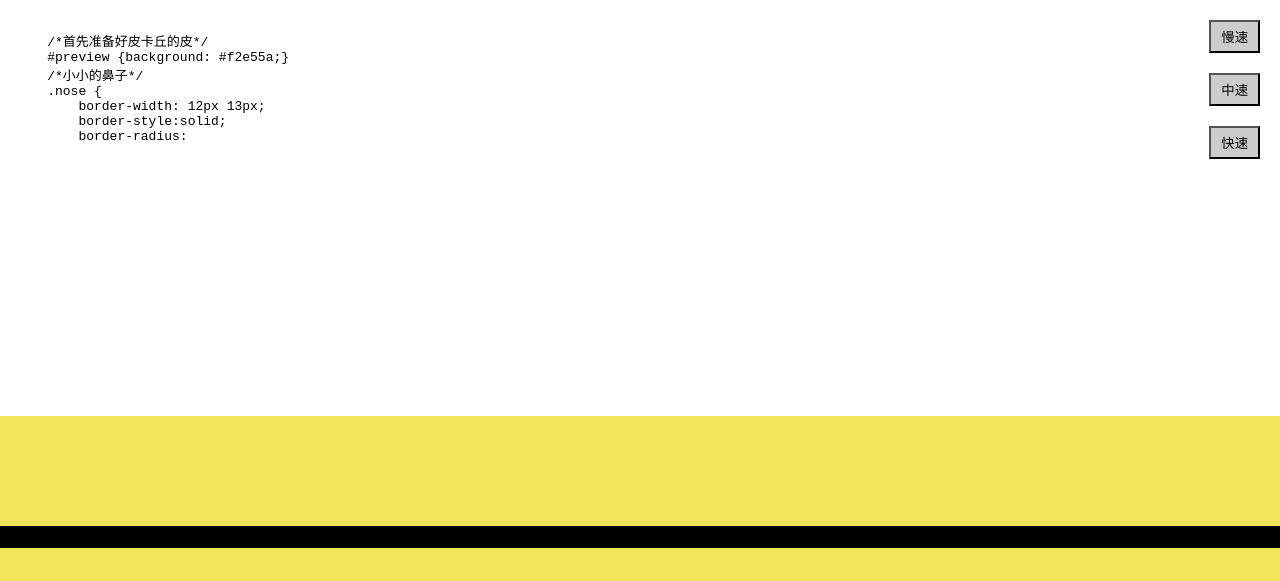
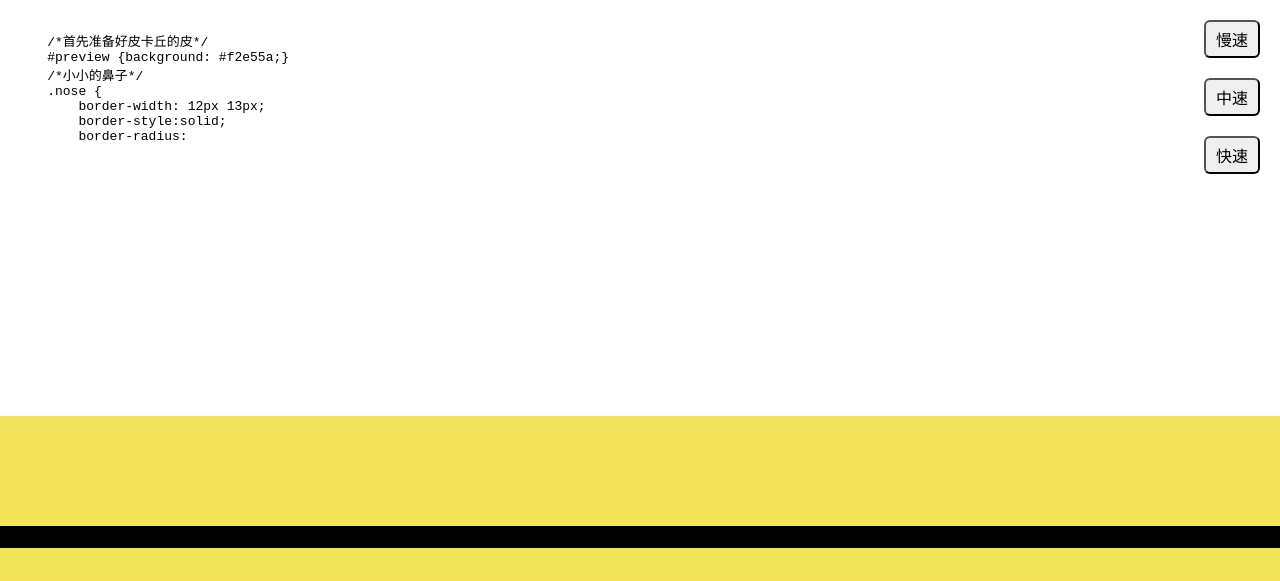
Before and after one commit to wangliuyong/pikachu, a plain HTML site: page index.html in a window 1280 px wide. Drawn offline with nearby package versions, Linux system fonts and the light colour scheme.

Commit message:
更改按钮样式

```diff
--- a/css/style.css
+++ b/css/style.css
@@ -52,12 +52,15 @@ body {
   padding: 5px;
 }
 #buttons>button{
-  background: #ccc;
   padding: 5px 10px;
   margin:10px;
+  border-radius: 6px;
+  font-family: 'Helvetica', 'Arial', sans-serif;
+  font-size: 1em;
+
 }
 #buttons>button.active{
-  background: #aaa;
+  background:rgba(150,200,200,0.25);
 }
 #buttons>button:focus{
   outline: none;
--- a/index.html
+++ b/index.html
@@ -27,9 +27,9 @@
     </div>
 
     <div id="buttons">
-        <button data-speed="slow">慢速</button>
-        <button data-speed="middle">中速</button>
-        <button data-speed="fast">快速</button>
+        <button data-speed="slow" class="bubbly-button">慢速</button>
+        <button data-speed="middle" class="bubbly-button">中速</button>
+        <button data-speed="fast" class="bubbly-button">快速</button>
     </div>
 
 
--- a/js/main.js
+++ b/js/main.js
@@ -156,4 +156,5 @@
             timer=10;
         }
     });
+
 }.call();
```
